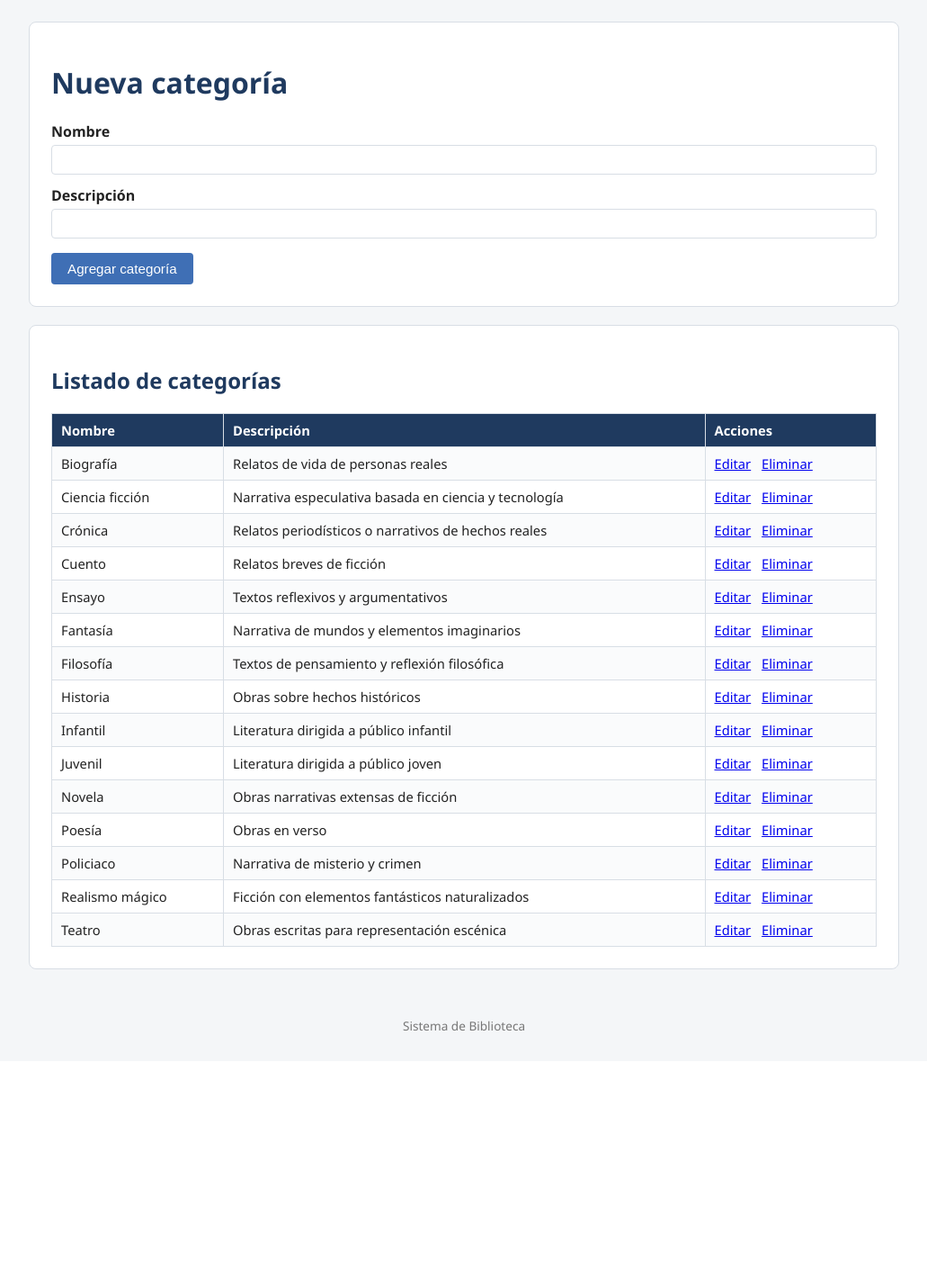
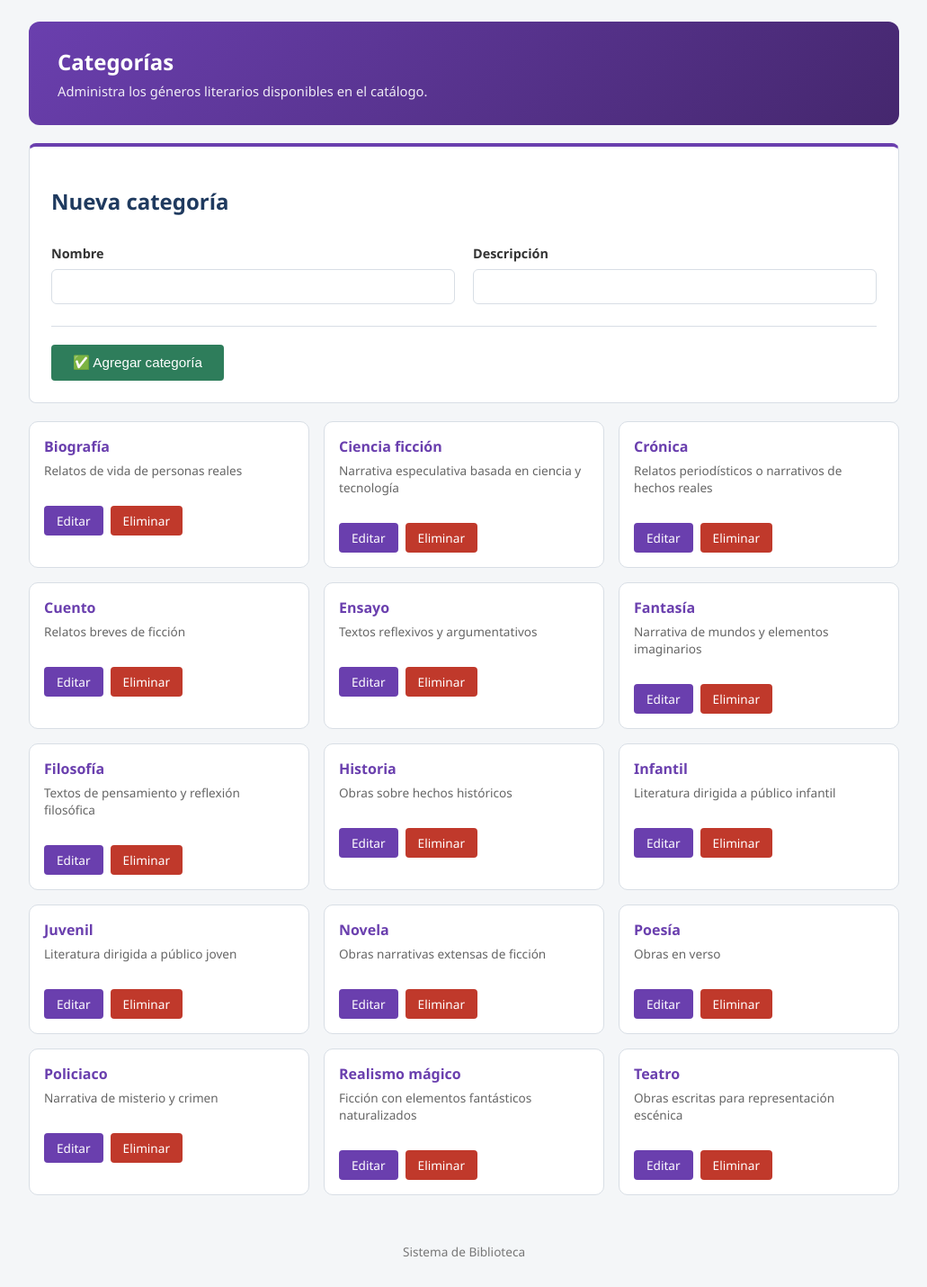
Before and after one commit to Emanuel0933/biblioteca, a PHP site: page /categorias.php in a window 1280 px wide. Shown: the part 51-1481 px from the top of the page at 90% size, without its empty margins (124-1155 px from the left). Before the commit the page ends 1197 px from the top, so only its background shows below. Run offline with PHP 8.4, Linux system fonts and the light colour scheme; the visitor is signed in with stand-in values (Sample User, id 1); data comes from the database, SQL or seed files in the repository.

Commit message:
actualizacion v.2

```diff
--- a/public/categorias.php
+++ b/public/categorias.php
@@ -7,7 +7,6 @@
 $error = '';
 $editando = null;
 
-// Eliminar
 if (isset($_GET['eliminar'])) {
     $stmt = $pdo->prepare('DELETE FROM categorias WHERE id = ?');
     $stmt->execute([(int) $_GET['eliminar']]);
@@ -15,14 +14,12 @@
     exit;
 }
 
-// Cargar para edición
 if (isset($_GET['editar'])) {
     $stmt = $pdo->prepare('SELECT * FROM categorias WHERE id = ?');
     $stmt->execute([(int) $_GET['editar']]);
     $editando = $stmt->fetch();
 }
 
-// Guardar (alta o edición)
 if ($_SERVER['REQUEST_METHOD'] === 'POST') {
     $nombre = trim($_POST['nombre'] ?? '');
     $descripcion = trim($_POST['descripcion'] ?? '');
@@ -48,41 +45,46 @@
 $titulo = 'Categorías';
 require __DIR__ . '/../includes/header.php';
 ?>
-<div class="tarjeta">
-    <h1><?= $editando ? 'Editar categoría' : 'Nueva categoría' ?></h1>
+<div class="admin-header tema-morado">
+    <h1> Categorías</h1>
+    <p>Administra los géneros literarios disponibles en el catálogo.</p>
+</div>
+
+<div class="tarjeta form-admin borde-morado">
+    <h2><?= $editando ? ' Editar categoría' : ' Nueva categoría' ?></h2>
 
     <?php if ($error): ?><div class="alerta-error"><?= htmlspecialchars($error) ?></div><?php endif; ?>
 
     <form method="post" action="categorias.php">
         <input type="hidden" name="id" value="<?= $editando['id'] ?? '' ?>">
-        <label for="nombre">Nombre</label>
-        <input type="text" id="nombre" name="nombre" required
-               value="<?= htmlspecialchars($editando['nombre'] ?? '') ?>">
-
-        <label for="descripcion">Descripción</label>
-        <input type="text" id="descripcion" name="descripcion"
-               value="<?= htmlspecialchars($editando['descripcion'] ?? '') ?>">
-
-        <button type="submit"><?= $editando ? 'Guardar cambios' : 'Agregar categoría' ?></button>
-        <?php if ($editando): ?><a class="btn" href="categorias.php" style="background:#888;">Cancelar</a><?php endif; ?>
+        <div class="form-grid">
+            <div class="campo">
+                <label for="nombre">Nombre</label>
+                <input type="text" id="nombre" name="nombre" required value="<?= htmlspecialchars($editando['nombre'] ?? '') ?>">
+            </div>
+            <div class="campo">
+                <label for="descripcion">Descripción</label>
+                <input type="text" id="descripcion" name="descripcion" value="<?= htmlspecialchars($editando['descripcion'] ?? '') ?>">
+            </div>
+        </div>
+        <div class="form-libro-acciones">
+            <button type="submit" class="btn-morado-solido"><?= $editando ? ' Guardar cambios' : '✅ Agregar categoría' ?></button>
+            <?php if ($editando): ?><a class="btn btn-cancelar" href="categorias.php">Cancelar</a><?php endif; ?>
+        </div>
     </form>
 </div>
 
-<div class="tarjeta">
-    <h2>Listado de categorías</h2>
-    <table>
-        <tr><th>Nombre</th><th>Descripción</th><th>Acciones</th></tr>
-        <?php foreach ($categorias as $c): ?>
-        <tr>
-            <td><?= htmlspecialchars($c['nombre']) ?></td>
-            <td><?= htmlspecialchars($c['descripcion'] ?? '') ?></td>
-            <td class="acciones">
-                <a href="categorias.php?editar=<?= $c['id'] ?>">Editar</a>
-                <a href="categorias.php?eliminar=<?= $c['id'] ?>"
-                   onclick="return confirm('¿Eliminar esta categoría?');">Eliminar</a>
-            </td>
-        </tr>
-        <?php endforeach; ?>
-    </table>
+<div class="categorias-grid">
+    <?php foreach ($categorias as $c): ?>
+    <div class="categoria-card-admin">
+        <h3><?= htmlspecialchars($c['nombre']) ?></h3>
+        <p><?= htmlspecialchars($c['descripcion'] ?? 'Sin descripción.') ?></p>
+        <div class="libro-acciones">
+            <a href="categorias.php?editar=<?= $c['id'] ?>" class="btn btn-pequeno btn-morado">Editar</a>
+            <a href="categorias.php?eliminar=<?= $c['id'] ?>" class="btn btn-pequeno btn-eliminar"
+               onclick="return confirm('¿Eliminar esta categoría?');">Eliminar</a>
+        </div>
+    </div>
+    <?php endforeach; ?>
 </div>
 <?php require __DIR__ . '/../includes/footer.php'; ?>
--- a/public/css/style.css
+++ b/public/css/style.css
@@ -539,3 +539,176 @@
   font-size: 0.85rem;
   line-height: 1.4;
 }
+
+
+/* ---- Encabezados de secciones de administración (tema morado) ---- */
+.admin-header {
+  border-radius: 12px;
+  padding: 28px 32px;
+  margin-bottom: 20px;
+  color: #fff;
+}
+
+.admin-header h1 {
+  color: #fff;
+  margin: 0 0 6px;
+  font-size: 1.5rem;
+}
+
+.admin-header p {
+  margin: 0;
+  opacity: 0.9;
+  font-size: 0.92rem;
+}
+
+.tema-morado {
+  background: linear-gradient(135deg, #6a3fae, #45276e);
+}
+
+.form-admin.borde-morado {
+  border-top: 4px solid #6a3fae;
+}
+
+.btn-morado {
+  background: #6a3fae;
+}
+.btn-morado:hover {
+  background: #532b8c;
+}
+
+.btn-morado-solido {
+  background: #6a3fae;
+  margin-top: 0;
+  padding: 11px 24px;
+}
+.btn-morado-solido:hover {
+  background: #532b8c;
+}
+
+/* ---- Préstamos: tarjetas ---- */
+.prestamos-grid {
+  display: grid;
+  grid-template-columns: repeat(auto-fill, minmax(280px, 1fr));
+  gap: 18px;
+  margin-top: 4px;
+}
+
+.prestamo-card {
+  background: #fff;
+  border: 1px solid var(--borde);
+  border-radius: 12px;
+  padding: 18px;
+  box-shadow: 0 1px 3px rgba(0,0,0,0.06);
+}
+
+.prestamo-card-top { margin-bottom: 10px; }
+
+.prestamo-libro {
+  margin: 0 0 4px;
+  color: var(--azul);
+  font-size: 1.05rem;
+}
+
+.prestamo-usuario {
+  margin: 0 0 14px;
+  color: #555;
+  font-size: 0.9rem;
+}
+
+.prestamo-fechas {
+  display: flex;
+  flex-direction: column;
+  gap: 6px;
+  margin-bottom: 14px;
+  font-size: 0.85rem;
+}
+
+.prestamo-fechas span {
+  color: #888;
+  display: block;
+  font-size: 0.75rem;
+}
+
+.estado-prestado { background: #e8eefc; color: var(--azul-claro); }
+.estado-devuelto { background: #e3f6e8; color: var(--verde); }
+.estado-atrasado { background: #fdecea; color: var(--rojo); }
+
+/* ---- Categorías: tarjetas de administración ---- */
+.categorias-grid {
+  display: grid;
+  grid-template-columns: repeat(auto-fill, minmax(240px, 1fr));
+  gap: 16px;
+  margin-top: 4px;
+}
+
+.categoria-card-admin {
+  background: #fff;
+  border: 1px solid var(--borde);
+  border-radius: 10px;
+  padding: 16px;
+}
+
+.categoria-card-admin h3 {
+  margin: 0 0 6px;
+  color: #6a3fae;
+  font-size: 1rem;
+}
+
+.categoria-card-admin p {
+  margin: 0 0 14px;
+  color: #666;
+  font-size: 0.85rem;
+}
+
+/* ---- Usuarios: tarjetas ---- */
+.usuarios-grid {
+  display: grid;
+  grid-template-columns: repeat(auto-fill, minmax(240px, 1fr));
+  gap: 16px;
+  margin-top: 4px;
+}
+
+.usuario-card {
+  background: #fff;
+  border: 1px solid var(--borde);
+  border-radius: 10px;
+  padding: 18px;
+  display: flex;
+  gap: 14px;
+  align-items: flex-start;
+}
+
+.usuario-avatar {
+  width: 44px;
+  height: 44px;
+  border-radius: 50%;
+  background: #6a3fae;
+  color: #fff;
+  display: flex;
+  align-items: center;
+  justify-content: center;
+  font-weight: 700;
+  font-size: 1.1rem;
+  flex-shrink: 0;
+}
+
+.usuario-info h3 {
+  margin: 0 0 4px;
+  color: var(--azul);
+  font-size: 1rem;
+}
+
+.usuario-info p {
+  margin: 0 0 8px;
+  color: #666;
+  font-size: 0.85rem;
+}
+
+.usuario-fecha {
+  margin-top: 8px !important;
+  color: #999 !important;
+  font-size: 0.75rem !important;
+}
+
+.badge-admin { background: #fdecea; color: var(--rojo); }
+.badge-usuario { background: #e8eefc; color: var(--azul-claro); }
--- a/public/inicio.php
+++ b/public/inicio.php
@@ -15,12 +15,12 @@
 require __DIR__ . '/../includes/header.php';
 ?>
 <div class="hero">
-    <h1>📚 Bienvenido(a) a la Biblioteca, <?= htmlspecialchars($_SESSION['nombre']) ?></h1>
+    <h1> Bienvenido(a) a la Biblioteca, <?= htmlspecialchars($_SESSION['nombre']) ?></h1>
     <p class="hero-texto">
         Un espacio para descubrir, tomar prestado y disfrutar de nuestra colección de libros.
         Explora el catálogo, revisa la disponibilidad y encuentra tu próxima lectura.
     </p>
-    <a href="libros.php" class="btn btn-grande">📖 Ver catálogo de libros</a>
+    <a href="libros.php" class="btn btn-grande"> Ver catálogo de libros</a>
 </div>
 
 <div class="inicio-stats">
--- a/public/libro_form.php
+++ b/public/libro_form.php
@@ -83,7 +83,7 @@
 require __DIR__ . '/../includes/header.php';
 ?>
 <div class="form-libro-header">
-    <h1><?= $id ? '✏️ Editar libro' : '➕ Agregar nuevo libro' ?></h1>
+    <h1><?= $id ? ' Editar libro' : ' Agregar nuevo libro' ?></h1>
     <p>Completa los datos del libro para <?= $id ? 'actualizarlo en' : 'agregarlo a' ?> el catálogo.</p>
 </div>
 
@@ -152,7 +152,7 @@
         </div>
 
         <div class="form-libro-acciones">
-            <button type="submit"><?= $id ? '💾 Guardar cambios' : '✅ Crear libro' ?></button>
+            <button type="submit"><?= $id ? '💾 Guardar cambios' : ' Crear libro' ?></button>
             <a class="btn btn-cancelar" href="libros.php">Cancelar</a>
         </div>
     </form>
--- a/public/libros.php
+++ b/public/libros.php
@@ -73,7 +73,7 @@
     <?php foreach ($libros as $l): ?>
     <div class="libro-card">
         <div class="libro-portada portada-<?= colorPortada($l['categoria']) ?>">
-            <span class="libro-portada-icono">📖</span>
+            <span class="libro-portada-icono"></span>
             <a class="badge badge-categoria-sobre-portada" href="libros.php?categoria=<?= urlencode($l['categoria']) ?>">
                 <?= htmlspecialchars($l['categoria']) ?>
             </a>
@@ -84,8 +84,8 @@
             <p class="libro-descripcion"><?= htmlspecialchars($l['descripcion'] ?? 'Sin descripción disponible.') ?></p>
 
             <div class="libro-detalles">
-                <span>🏢 <?= htmlspecialchars($l['editorial']) ?></span>
-                <span>📅 <?= (int)$l['anio_publicacion'] ?></span>
+                <span> <?= htmlspecialchars($l['editorial']) ?></span>
+                <span> <?= (int)$l['anio_publicacion'] ?></span>
             </div>
             <p class="libro-isbn">ISBN: <?= htmlspecialchars($l['isbn']) ?></p>
 
```
Also changed, not shown: public/prestamo_form.php (+31 -21 lines), public/prestamos.php (+43 -26 lines), public/usuarios.php (+20 -12 lines).
